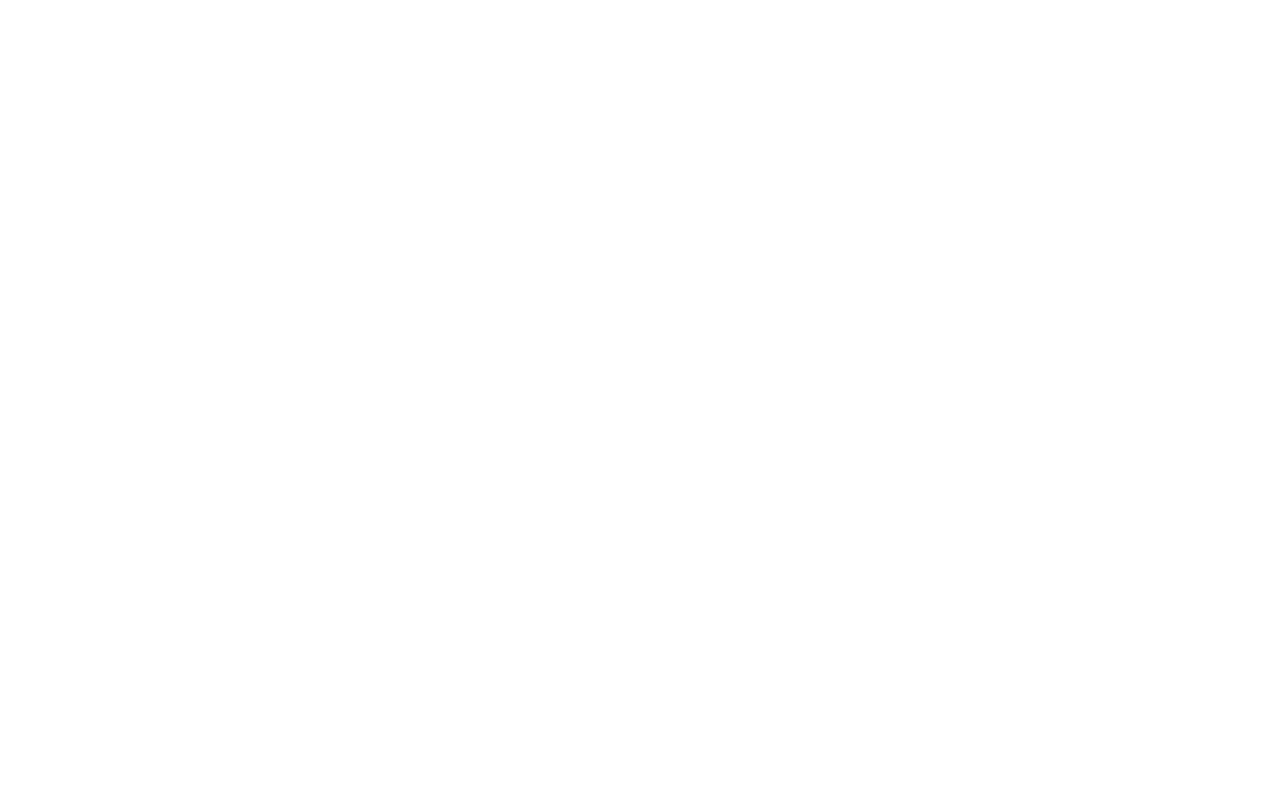
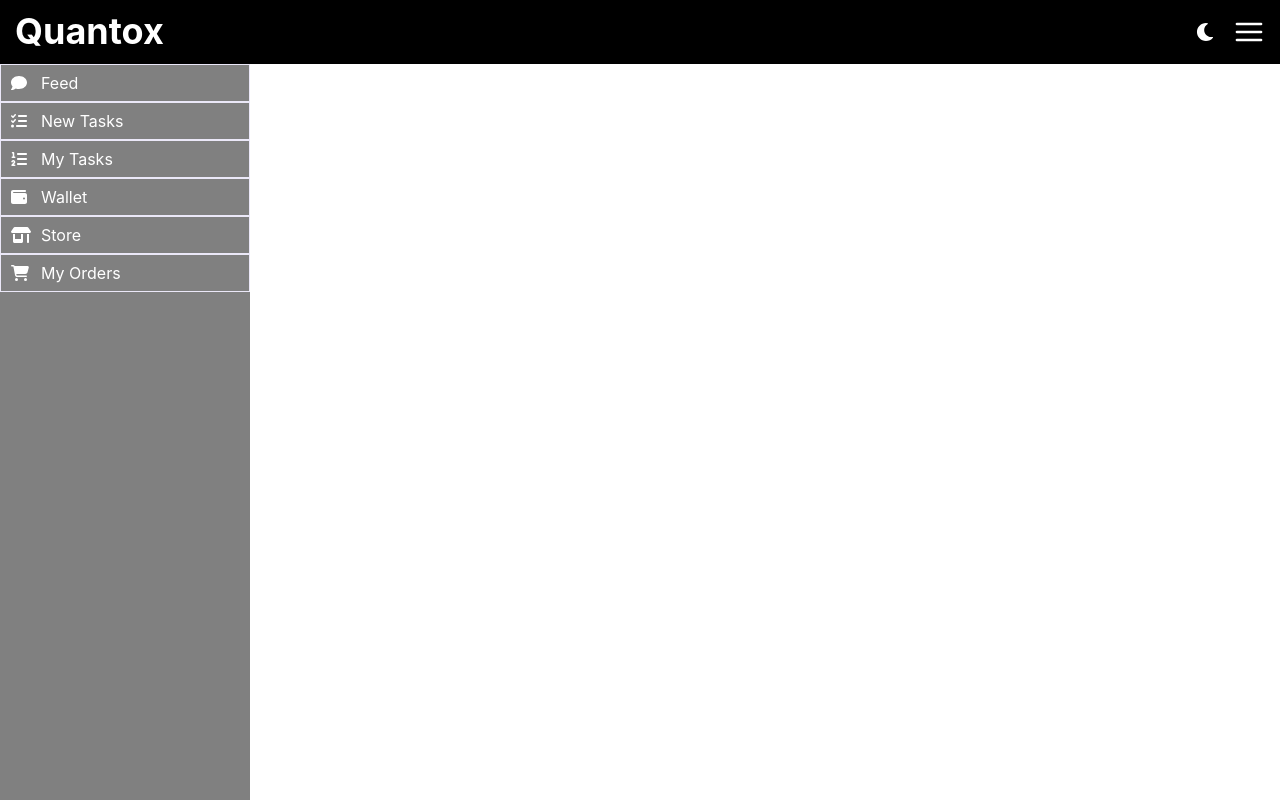
Before and after one commit to UrosDelic/bounty-hunters-fe, a React (Create React App) app: page / in a window 1280 px wide. Before the commit this address had no page. Built offline with nearby package versions, Linux system fonts and the light colour scheme.

Commit message:
route path fiz

```diff
--- a/src/App.jsx
+++ b/src/App.jsx
@@ -11,7 +11,7 @@ function App() {
       <ColorModeScript />
       <BrowserRouter>
         <Routes>
-          <Route element={<Layout />}>
+          <Route path="/" element={<Layout />}>
             <Route path="/feed" element={<div>feed</div>} />
             <Route path="/new-tasks" element={<div>new tasks</div>} />
             <Route path="/my-tasks" element={<div>my tasks</div>} />
```
